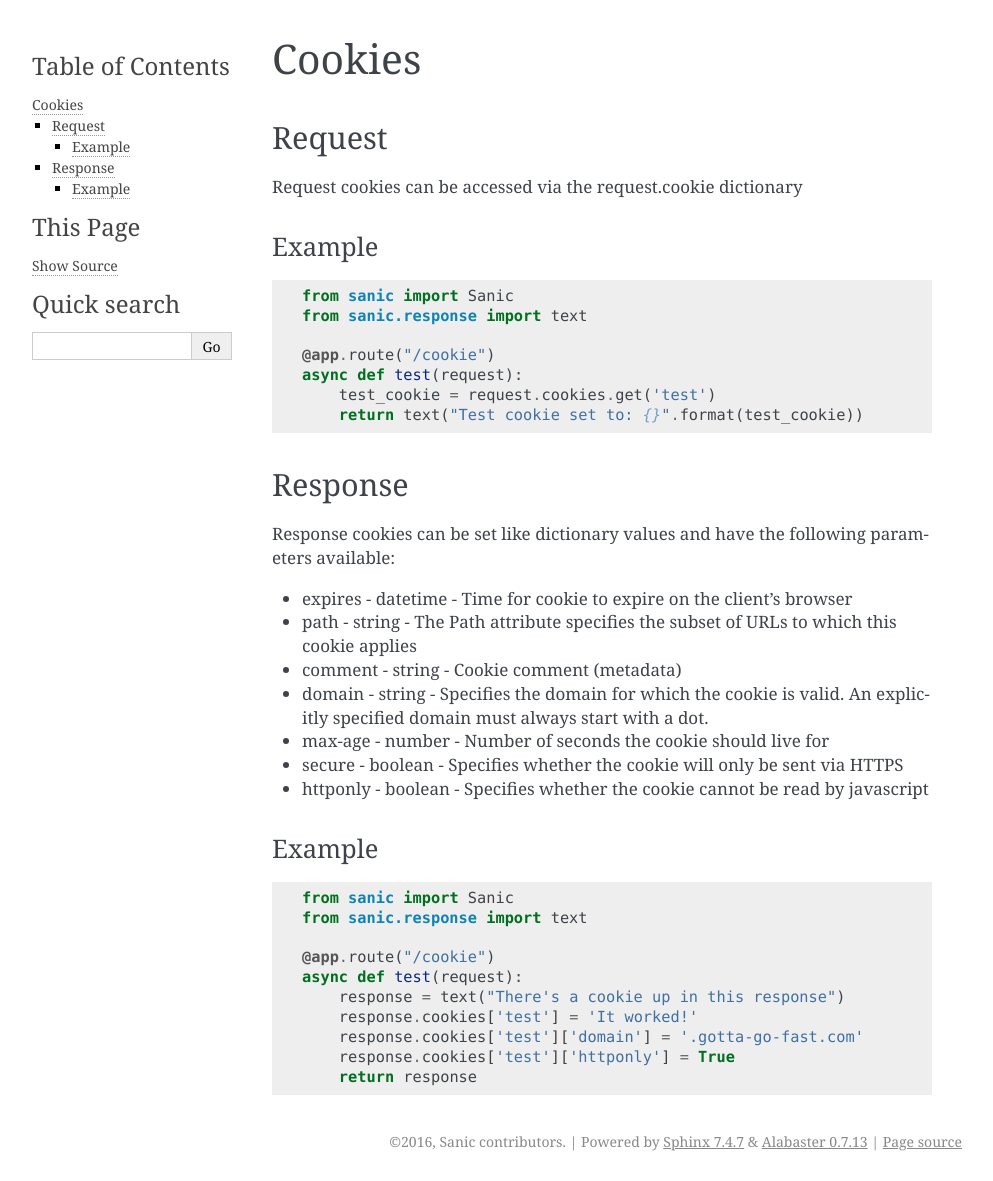
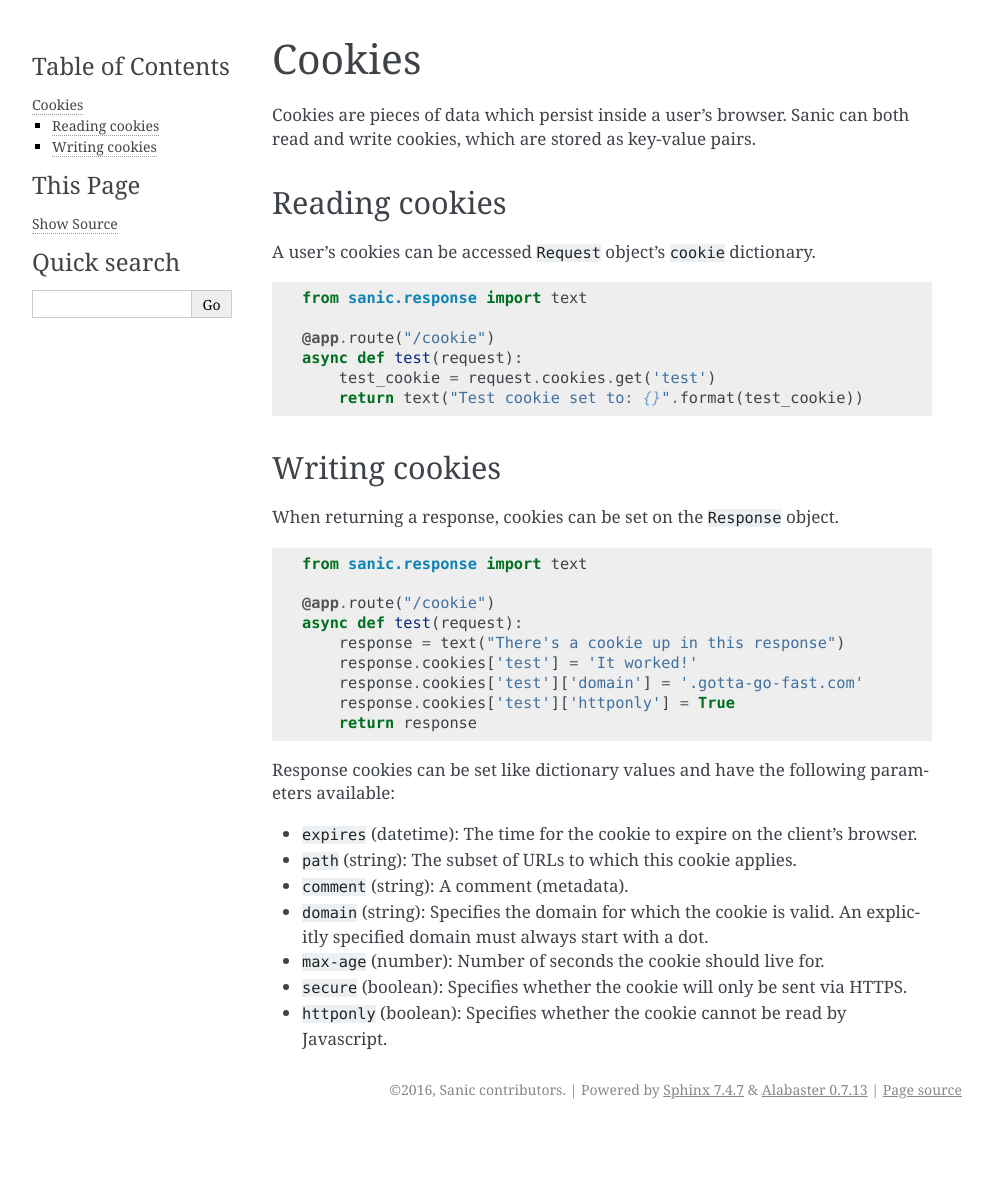
Before and after one commit to sanic-org/sanic, a Sphinx documentation site: the page built from docs/cookies.md, in a window 1280 px wide. Shown: the whole page, without its empty margins (148-1141 px from the left). Built offline with Sphinx 7.4.7, drawn with Linux system fonts in a browser that asks for light colours; pages that are not in the unit, such as notebooks, are missing from menus; after the commit the page ends 1129 px from its top, so only the background shows below that.

Commit message:
Clarify and fix formatting of cookies guide

````diff
--- a/docs/cookies.md
+++ b/docs/cookies.md
@@ -1,13 +1,13 @@
 # Cookies
 
-## Request
+Cookies are pieces of data which persist inside a user's browser. Sanic can
+both read and write cookies, which are stored as key-value pairs.
 
-Request cookies can be accessed via the request.cookie dictionary
+## Reading cookies
 
-### Example
+A user's cookies can be accessed `Request` object's `cookie` dictionary.
 
 ```python
-from sanic import Sanic
 from sanic.response import text
 
 @app.route("/cookie")
@@ -16,28 +16,11 @@ async def test(request):
     return text("Test cookie set to: {}".format(test_cookie))
 ```
 
-## Response
+## Writing cookies
 
-Response cookies can be set like dictionary values and
-have the following parameters available:
-
-* expires - datetime - Time for cookie to expire on the client's browser
-* path - string - The Path attribute specifies the subset of URLs to
-         which this cookie applies
-* comment - string - Cookie comment (metadata)
-* domain - string - Specifies the domain for which the
-           cookie is valid.  An explicitly specified domain must always
-           start with a dot.
-* max-age - number - Number of seconds the cookie should live for
-* secure - boolean - Specifies whether the cookie will only be sent via
-           HTTPS
-* httponly - boolean - Specifies whether the cookie cannot be read
-             by javascript
-
-### Example
+When returning a response, cookies can be set on the `Response` object.
 
 ```python
-from sanic import Sanic
 from sanic.response import text
 
 @app.route("/cookie")
@@ -48,3 +31,18 @@ async def test(request):
     response.cookies['test']['httponly'] = True
     return response
 ```
+
+Response cookies can be set like dictionary values and have the following
+parameters available:
+
+- `expires` (datetime): The time for the cookie to expire on the
+                        client's browser.
+- `path` (string): The subset of URLs to which this cookie applies.
+- `comment` (string): A comment (metadata).
+- `domain` (string): Specifies the domain for which the cookie is valid. An
+           explicitly specified domain must always start with a dot.
+- `max-age` (number): Number of seconds the cookie should live for.
+- `secure` (boolean): Specifies whether the cookie will only be sent via
+                      HTTPS.
+- `httponly` (boolean): Specifies whether the cookie cannot be read by
+                        Javascript.
````
